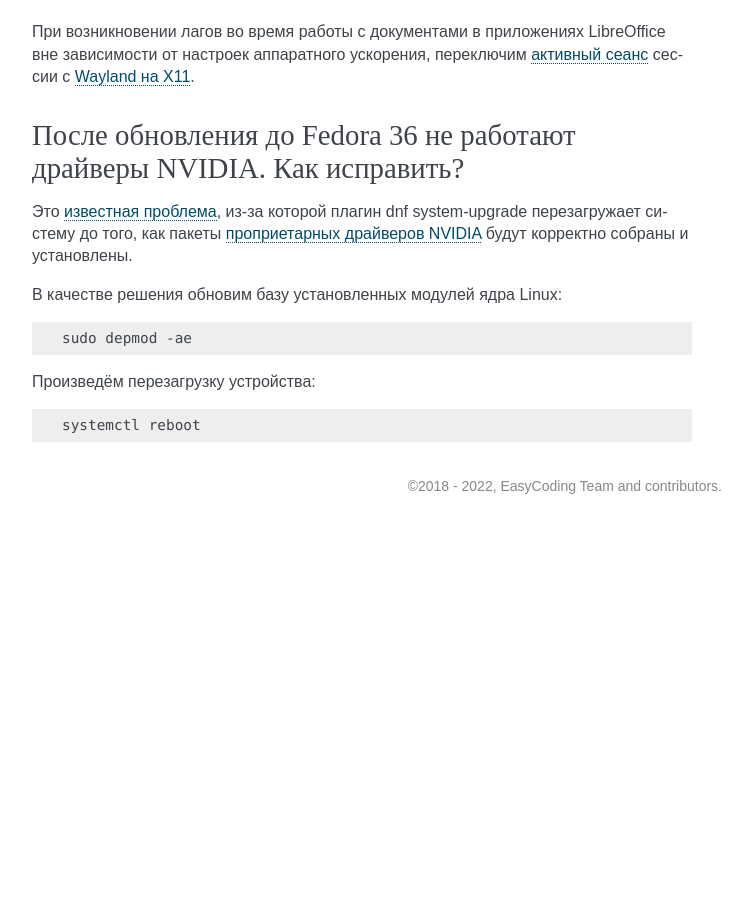
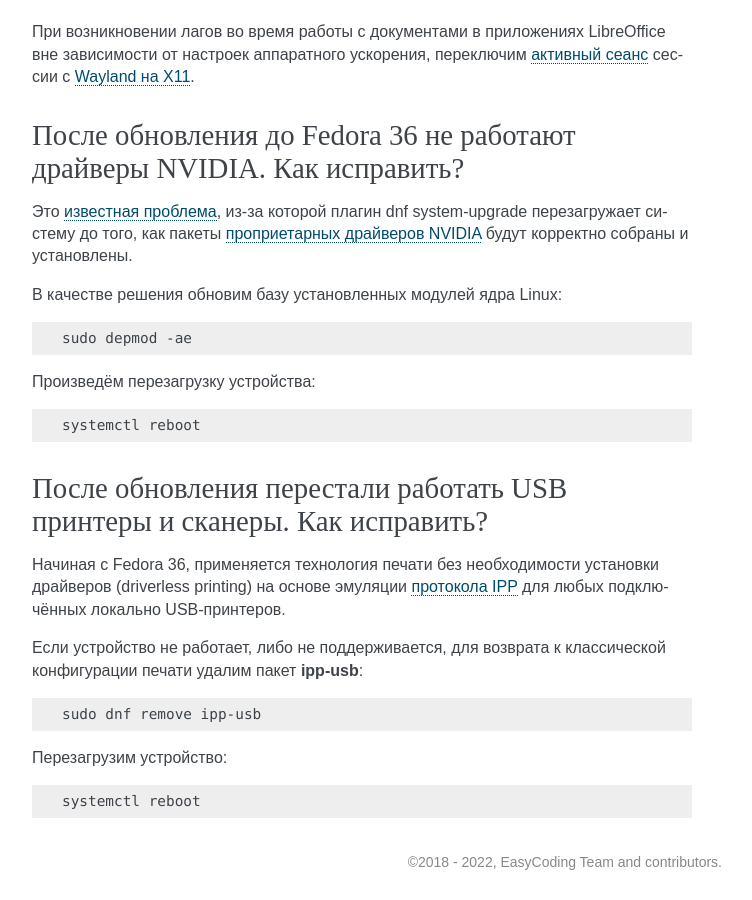
Before and after one commit to RussianFedora/FAQ, a Sphinx documentation site: the page built from source/tips-and-tricks.rst, in a window 1280 px wide and 900 px high, scrolled down 13059 px. Shown: the whole window, without its empty margins (388-1140 px from the left). Built offline with Sphinx 7.4.7, drawn with Linux system fonts in a browser that asks for light colours; comment, search, counter and statistics services are not loaded; before the commit the page ends 13583 px from its top, so only the background shows below that; some of the changed text lies outside the part shown.

Commit message:
Added a new question ipp-usb-disable.

```diff
--- a/source/tips-and-tricks.rst
+++ b/source/tips-and-tricks.rst
@@ -714,3 +714,23 @@
 .. code-block:: text
 
     systemctl reboot
+
+.. index:: printer, usb, hardware, upgrade, bug, issue, workaround
+.. _ipp-usb-disable:
+
+После обновления перестали работать USB принтеры и сканеры. Как исправить?
+=============================================================================
+
+Начиная с Fedora 36, применяется технология печати без необходимости установки драйверов (driverless printing) на основе эмуляции `протокола IPP <https://ru.wikipedia.org/wiki/Internet_Printing_Protocol>`__ для любых подключённых локально USB-принтеров.
+
+Если устройство не работает, либо не поддерживается, для возврата к классической конфигурации печати удалим пакет **ipp-usb**:
+
+.. code-block:: text
+
+    sudo dnf remove ipp-usb
+
+Перезагрузим устройство:
+
+.. code-block:: text
+
+    systemctl reboot
```
